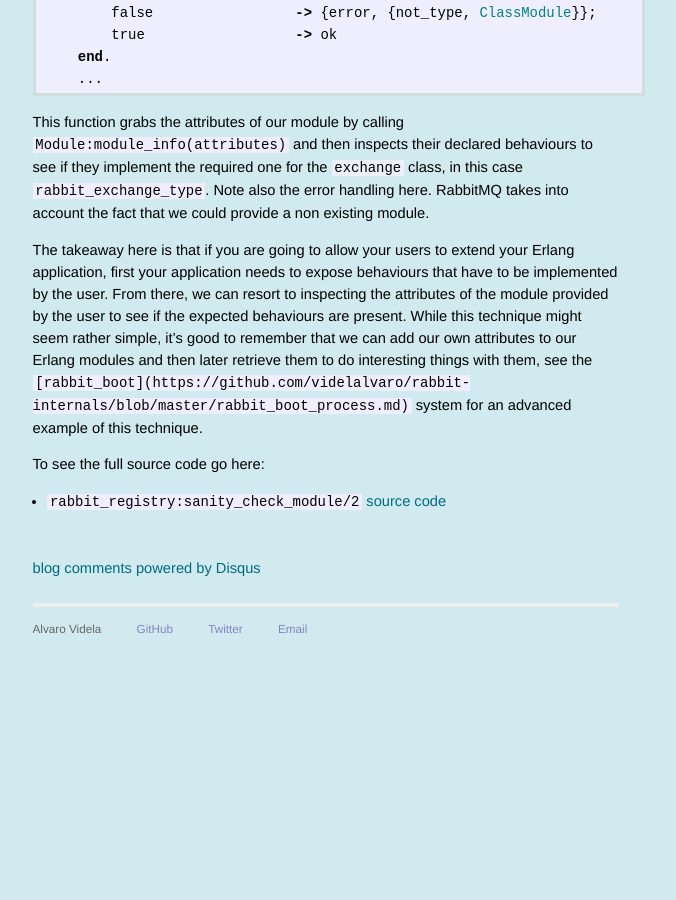
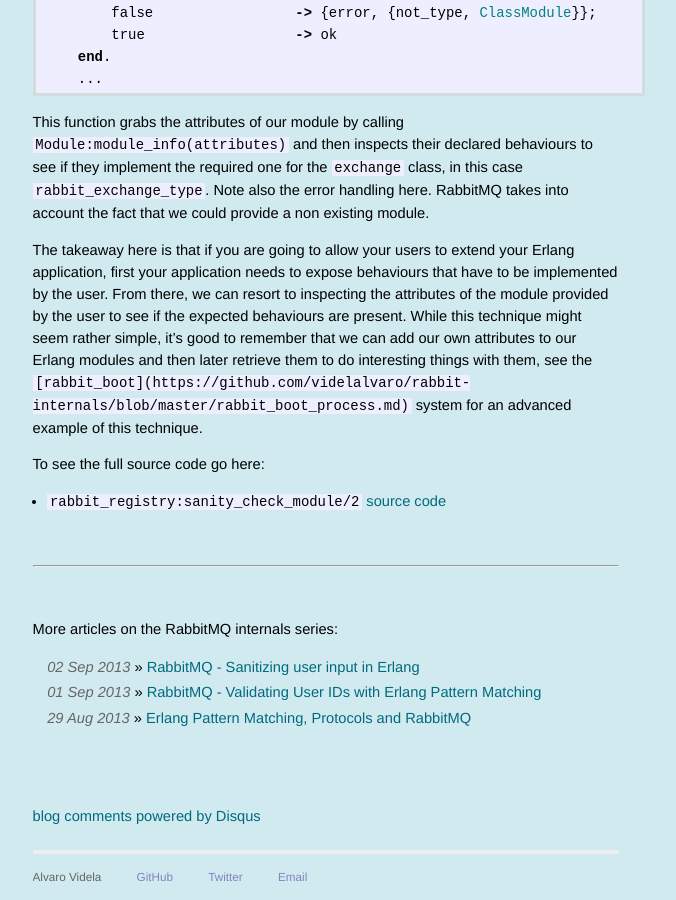
Before and after one commit to videlalvaro/videlalvaro.github.io, a Jekyll site: the page built from _posts/2013-09-04-rabbitmq-internals-validating-erlang-behaviours.md, in a window 1280 px wide and 900 px high, scrolled down 1403 px. Shown: the whole window, without its empty margins (314-990 px from the left). Built offline with Jekyll 4.4.1, drawn with Linux system fonts in a browser that asks for light colours; comment, search, counter and statistics services are not loaded; before the commit the page ends 2055 px from its top, so only the background shows below that.

Commit message:
adds internals footer

```diff
--- a/_posts/2013-09-04-rabbitmq-internals-validating-erlang-behaviours.md
+++ b/_posts/2013-09-04-rabbitmq-internals-validating-erlang-behaviours.md
@@ -57,3 +57,5 @@ The takeaway here is that if you are going to allow your users to extend your Er
 To see the full source code go here:
 
 - `rabbit_registry:sanity_check_module/2` [source code](http://hg.rabbitmq.com/rabbitmq-server/file/dd70b629351f/src/rabbit_registry.erl#l117)
+
+{% include rabbitmq_internals.html %}
```
